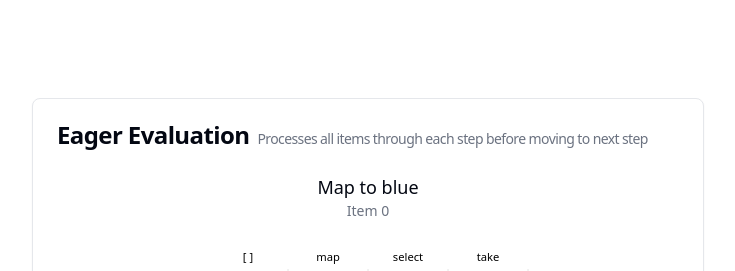
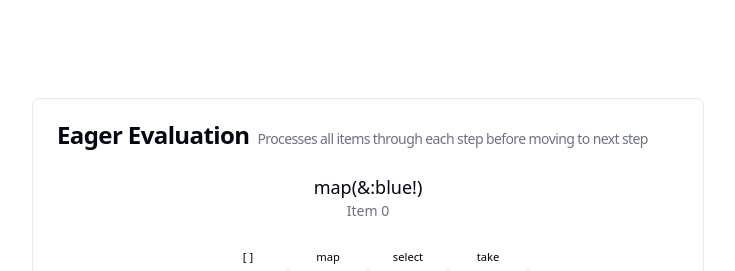
Before and after one commit to joyofrails/ruby-enumeration-demo, a React (Vite) app: page / in a window 1280 px wide. Shown: the top 271 px of the page, without its empty margins (272-1007 px from the left). Built offline with nearby package versions, Linux system fonts and the light colour scheme.

Commit message:
Update titles

```diff
--- a/src/components/ArrayEvaluationDemo.tsx
+++ b/src/components/ArrayEvaluationDemo.tsx
@@ -76,7 +76,7 @@ const ArrayEvaluationDemo: React.FC = ({
           from: 0,
           to: 1,
           progress: i * 8 + 8,
-          narrationTitle: 'Map to blue',
+          narrationTitle: 'map(&:blue!)',
           narrationDescription: `Item ${i}`,
         })),
       ...Array(7)
@@ -87,7 +87,7 @@ const ArrayEvaluationDemo: React.FC = ({
           to: 2,
           progress: 64 + i * 8,
           explode: !isEven(i),
-          narrationTitle: `Select even?`,
+          narrationTitle: `select(&:even?)`,
           narrationDescription: `Item ${i}: ${isEven(i) ? 'yes' : 'no'}`,
         })),
       ...[0, 2, 4].map((i, idx) => ({
@@ -95,7 +95,7 @@ const ArrayEvaluationDemo: React.FC = ({
         from: 2,
         to: 3,
         progress: 128 + idx * 8,
-        narrationTitle: `Take 3`,
+        narrationTitle: `take(3)`,
         narrationDescription: `Item ${i}`,
       })),
       {
```
